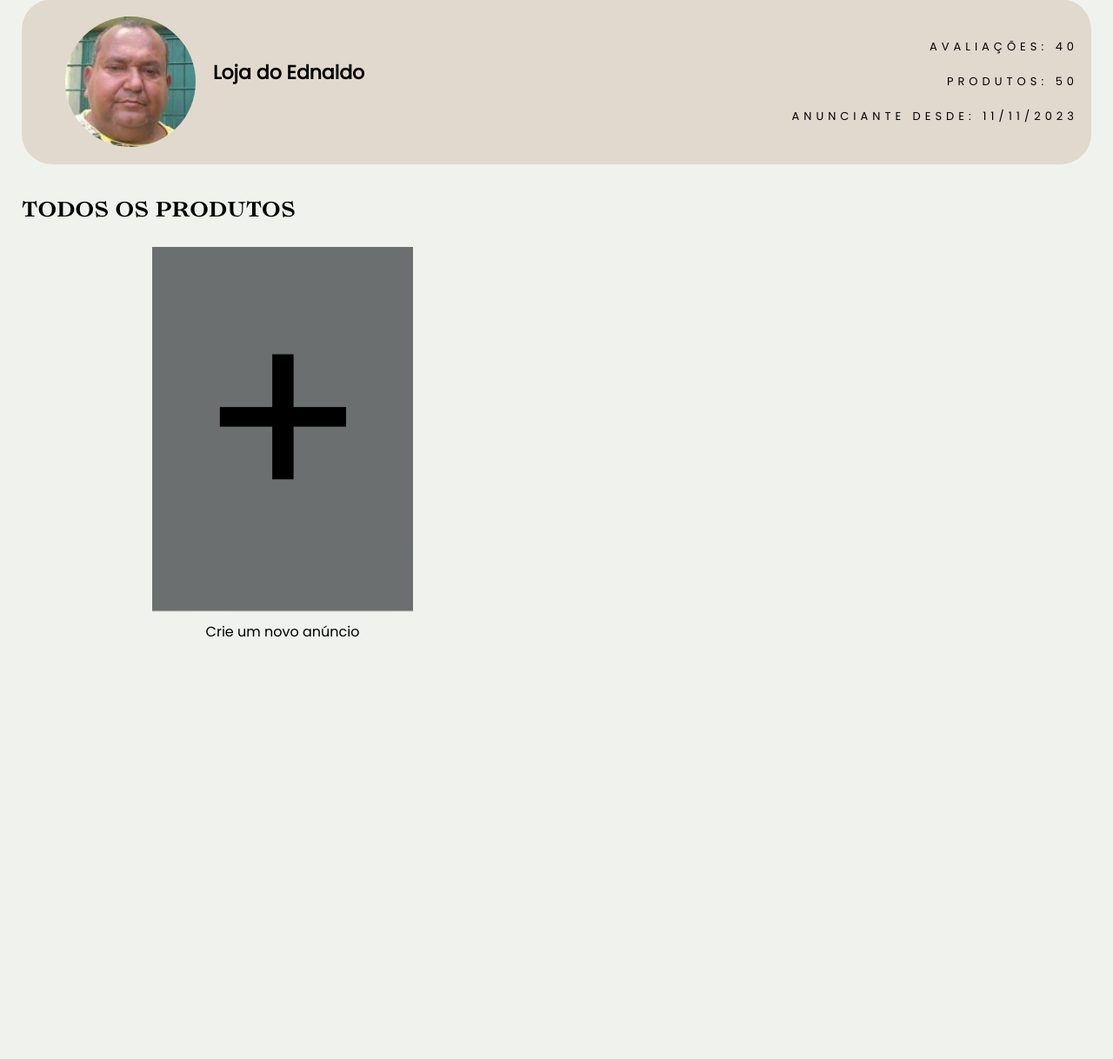
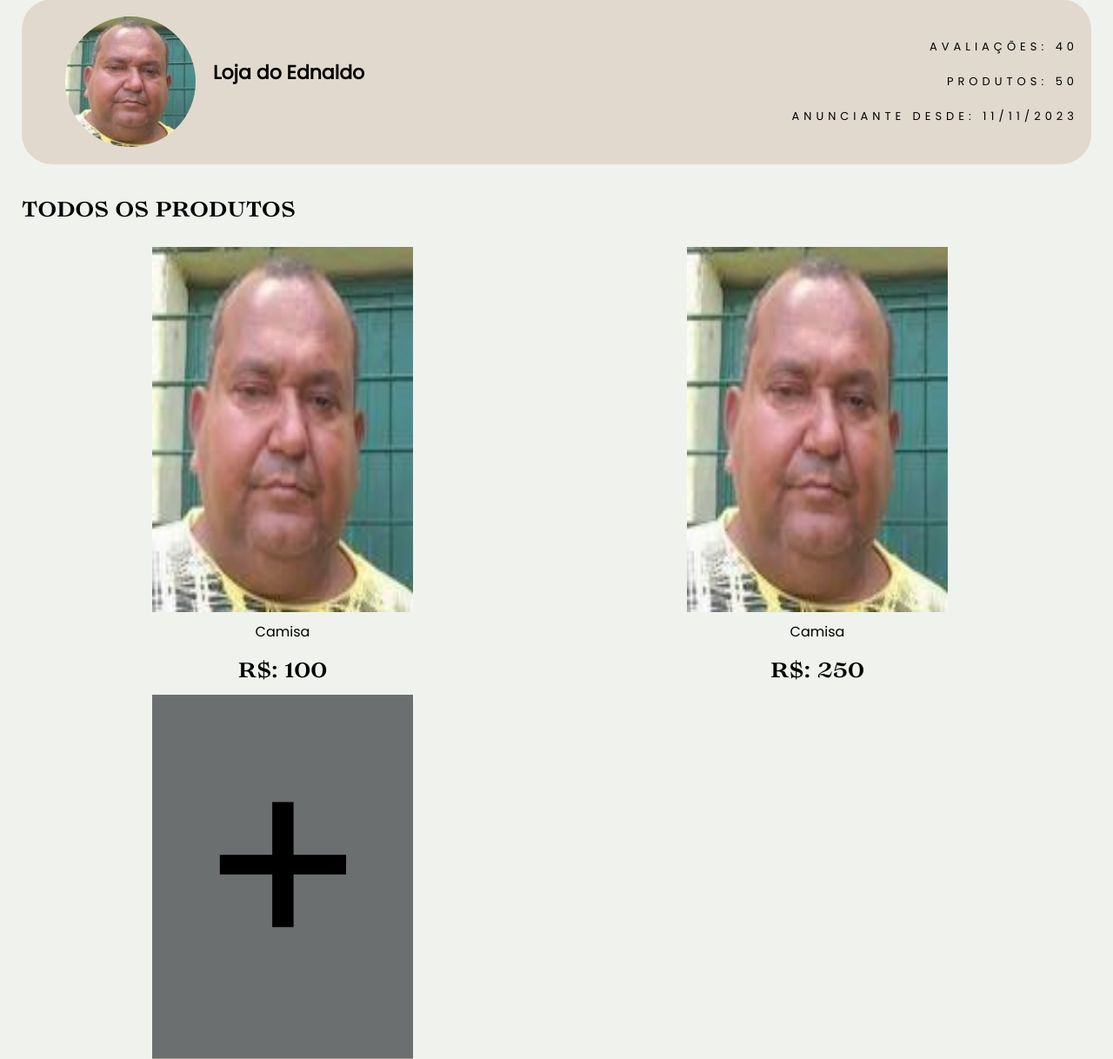
Before and after one commit to Angreen1623/Secure-Buyer, a PHP site: page /conteudos/tela-anunciante.php in a window 1280 px wide. Shown: the part 101-1319 px from the top of the page at 87% size. Before the commit the page ends 834 px from the top, so only its background shows below. Run offline with PHP 8.4, Linux system fonts and the light colour scheme; data comes from the database, SQL or seed files in the repository.

Commit message:
tudo funciona

```diff
--- a/conteudos/tela-anunciante.php
+++ b/conteudos/tela-anunciante.php
@@ -214,7 +214,7 @@
             include_once 'php-conexao-modelagem/imagem_produto.php';
             $img = new Imagem();
 
-            $prod->setcod_perfil(1);
+            $prod->setcod_perfil($codper);
             $produtos = $prod->consultar();
 
             foreach($produtos as $row){
@@ -235,7 +235,7 @@
                 <input type="submit" id="imagem">
                 </form>
                 <p class="descmodelos1"><?php echo $row['titulo_produto']; ?></p>
-                <p class="preco1">R$ <?php echo $row['preco_produto']; ?></p>
+                <p class="preco1">R$: <?php echo $row['preco_produto']; ?></p>
                 </div>
 
                 <?php
```
